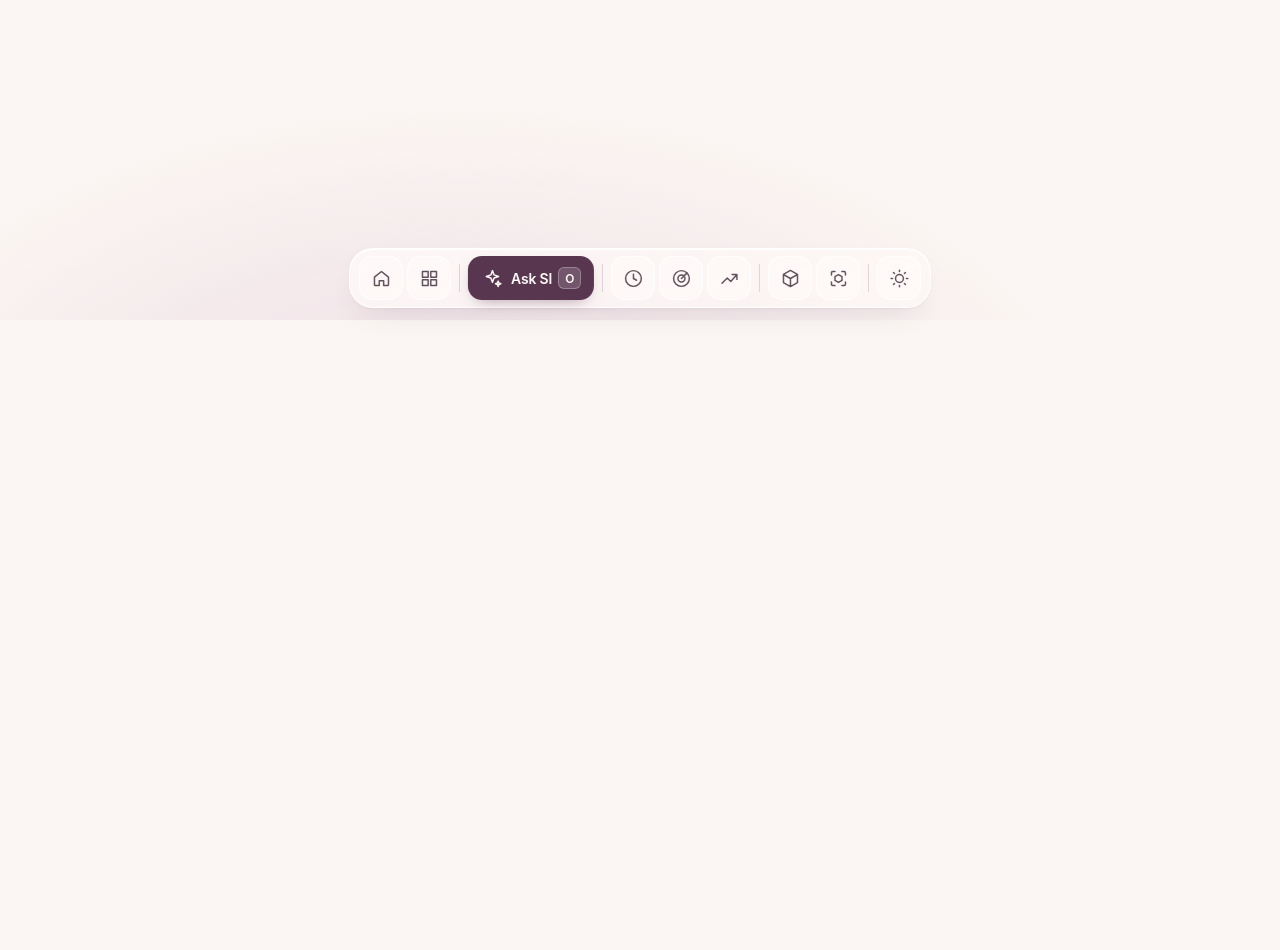
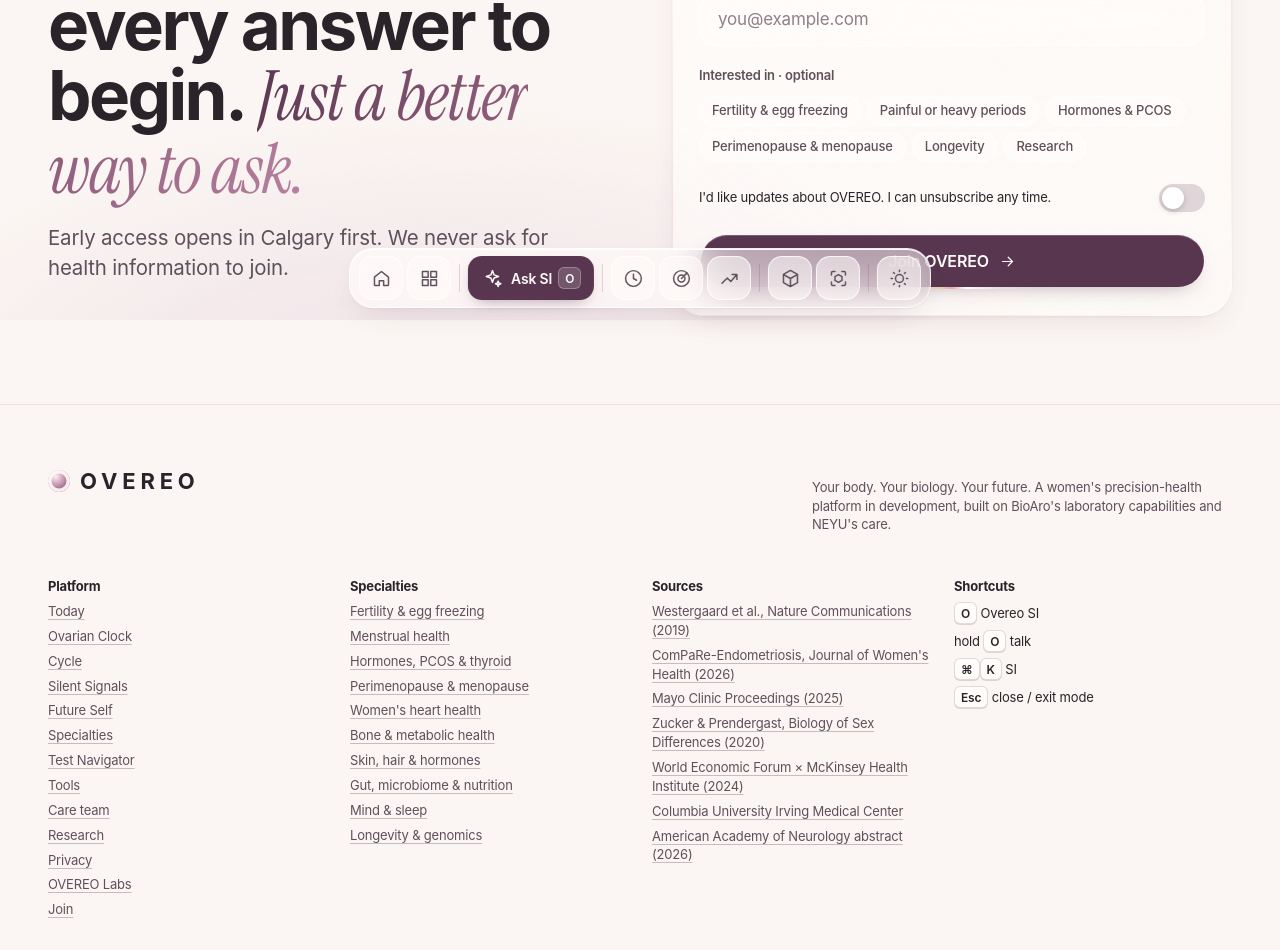
Before and after one commit to arshdeepsingh11/Overeo, a Next.js app: page /join in a window 1280 px wide. Shown: the part 480-1430 px from the top of the page. Before the commit the page ends 800 px from the top, so only its background shows below. Built offline with nearby package versions, Linux system fonts and the light colour scheme.

Commit message:
feat(sections): add join page and footer with every route

```diff
--- /dev/null
+++ b/src/sections/Join.tsx
@@ -0,0 +1,220 @@
+"use client";
+
+import { useEffect, useState } from "react";
+import { TypewriterInput } from "../ui/Controls";
+import { ShineBorder } from "../ui/Motion";
+import { Icon } from "../ui/Icon";
+import { FACTS, MENSTRUAL_FACT, OVARY_FACT } from "../core/research";
+import { openSI, useStore } from "../core/store";
+import { tick, chime } from "../lib/audio";
+import Link from "next/link";
+import { ROUTES } from "../core/routes";
+import { SPECIALTIES } from "../content/specialties";
+
+/* ------------------------------------------------------------------ *
+ * Join — name + email only, with typewriter inputs that shake on
+ * validation errors, and a particle burst on success. Stored only in
+ * this browser in the prototype.
+ * ------------------------------------------------------------------ */
+
+const INTERESTS = ["Fertility & egg freezing", "Painful or heavy periods", "Hormones & PCOS", "Perimenopause & menopause", "Longevity", "Research"];
+
+export function Join() {
+  const [name, setName] = useState("");
+  const [email, setEmail] = useState("");
+  const [ints, setInts] = useState<string[]>([]);
+  const [consent, setConsent] = useState(false);
+  const [errs, setErrs] = useState<{ name?: string; email?: string; consent?: string }>({});
+  const [done, setDone] = useState(false);
+  useEffect(() => {
+    try {
+      if (localStorage.getItem("overeo.join")) setDone(true);
+    } catch {}
+  }, []);
+  const [burst, setBurst] = useState(0);
+  const peers = useStore((s) => s.peers);
+
+  const submit = () => {
+    const e: typeof errs = {};
+    if (name.trim().length < 2) e.name = "Tell us what to call you.";
+    if (!/^[^\s@]+@[^\s@]+\.[^\s@]+$/.test(email.trim())) e.email = "That email doesn't look right.";
+    if (!consent) e.consent = "Please confirm you'd like updates.";
+    setErrs(e);
+    if (Object.keys(e).length) {
+      tick(300, 0.04);
+      return;
+    }
+    try {
+      localStorage.setItem("overeo.join", JSON.stringify({ name, email, ints, at: Date.now() }));
+    } catch {}
+    chime();
+    setBurst((b) => b + 1);
+    setDone(true);
+  };
+
+  return (
+    <section id="join" className="section join">
+      <div className="wrap join-grid">
+        <div>
+          <span className="eyebrow">
+            <span className="dot" /> Join OVEREO
+          </span>
+          <h2 className="title-lg">
+            You don't need every answer to begin. <span className="serif grad-text">Just a better way to ask.</span>
+          </h2>
+          <p className="lede">Early access opens in Calgary first. We never ask for health information to join.</p>
+          {peers > 1 && (
+            <p className="small faint" style={{ marginTop: 16 }}>
+              <Icon name="users" size={14} style={{ display: "inline", verticalAlign: "-2px" }} /> {peers} people are on this page right now.
+            </p>
+          )}
+        </div>
+        <div className="glass holo join-card">
+          {done ? (
+            <div className="join-done">
+              <Burst key={burst} />
+              <span className="join-check">
+                <Icon name="check" size={30} />
+              </span>
+              <h3 className="title-md">You're on the list{name ? `, ${name.split(" ")[0]}` : ""}.</h3>
+              <p className="small muted">Saved in this browser only — nothing was sent. This is a prototype.</p>
+              <div className="sig-actions" style={{ justifyContent: "center" }}>
+                <button className="btn sm" onClick={() => openSI("What happens when I join?")}>
+                  <Icon name="sparkle" size={15} /> What happens next?
+                </button>
+                <button
+                  className="btn ghost sm"
+                  onClick={() => {
+                    try {
+                      localStorage.removeItem("overeo.join");
+                    } catch {}
+                    setDone(false);
+                  }}
+                >
+                  Start over
+                </button>
+              </div>
+            </div>
+          ) : (
+            <form
+              className="join-form"
+              onSubmit={(e) => {
+                e.preventDefault();
+                submit();
+              }}
+              noValidate
+            >
+              <TypewriterInput label="Name" value={name} onChange={setName} placeholder="Your name" error={errs.name} autoComplete="name" name="name" />
+              <TypewriterInput label="Email" value={email} onChange={setEmail} placeholder="you@example.com" type="email" error={errs.email} autoComplete="email" name="email" onEnter={submit} />
+              <div>
+                <span className="tw-label">Interested in · optional</span>
+                <div className="join-ints">
+                  {INTERESTS.map((i) => (
+                    <button
+                      type="button"
+                      key={i}
+                      className={`chip ${ints.includes(i) ? "on" : ""}`}
+                      onClick={() => setInts((x) => (x.includes(i) ? x.filter((y) => y !== i) : [...x, i]))}
+                      aria-pressed={ints.includes(i)}
+                    >
+                      {i}
+                    </button>
+                  ))}
+                </div>
+              </div>
+              <label className={`mk-switch ${errs.consent ? "err" : ""}`}>
+                <span className="small">I'd like updates about OVEREO. I can unsubscribe any time.</span>
+                <button type="button" className="switch" role="switch" aria-checked={consent} onClick={() => setConsent(!consent)} />
+              </label>
+              {errs.consent && <span className="tw-err">{errs.consent}</span>}
+              <ShineBorder>
+                <button className="btn" type="submit" style={{ width: "100%" }}>
+                  Join OVEREO <Icon name="arrow" size={17} />
+                </button>
+              </ShineBorder>
+            </form>
+          )}
+        </div>
+      </div>
+    </section>
+  );
+}
+
+function Burst() {
+  return (
+    <span className="burst" aria-hidden="true">
+      {Array.from({ length: 28 }, (_, i) => (
+        <i key={i} style={{ ["--a" as string]: `${(i / 28) * 360}deg`, ["--d" as string]: `${60 + (i % 5) * 22}px`, ["--h" as string]: 320 + (i % 7) * 8 }} />
+      ))}
+    </span>
+  );
+}
+
+export function Footer() {
+  return (
+    <footer className="footer">
+      <div className="wrap">
+        <div className="footer-top">
+          <div className="wordmark big">
+            <span className="wm-mark" /> OVEREO
+          </div>
+          <p className="muted small" style={{ maxWidth: 420 }}>
+            Your body. Your biology. Your future. A women's precision-health platform in development, built on BioAro's laboratory capabilities and NEYU's care.
+          </p>
+        </div>
+        <div className="footer-cols small">
+          <div>
+            <b>Platform</b>
+            {ROUTES.filter((r) => r.id !== "hero").map((r) => (
+              <Link key={r.id} href={r.path}>
+                {r.label}
+              </Link>
+            ))}
+          </div>
+          <div>
+            <b>Specialties</b>
+            {SPECIALTIES.map((s) => (
+              <Link key={s.slug} href={`/specialties/${s.slug}`}>
+                {s.name}
+              </Link>
+            ))}
+          </div>
+          <div>
+            <b>Sources</b>
+            {FACTS.map((f) => (
+              <a key={f.id} href={f.url} target="_blank" rel="noreferrer">
+                {f.source}
+              </a>
+            ))}
+            <a href={OVARY_FACT.url} target="_blank" rel="noreferrer">
+              {OVARY_FACT.source}
+            </a>
+            <a href={MENSTRUAL_FACT.url} target="_blank" rel="noreferrer">
+              {MENSTRUAL_FACT.source}
+            </a>
+          </div>
+          <div>
+            <b>Shortcuts</b>
+            <span>
+              <span className="kbd">O</span> Overeo SI
+            </span>
+            <span>
+              hold <span className="kbd">O</span> talk
+            </span>
+            <span>
+              <span className="kbd">⌘</span>
+              <span className="kbd">K</span> SI
+            </span>
+            <span>
+              <span className="kbd">Esc</span> close / exit mode
+            </span>
+          </div>
+        </div>
+        <p className="note">
+          <b>Medical disclaimer.</b> OVEREO provides educational information and organisational tools. It does not diagnose, treat or prevent any condition and is not a substitute for advice from a qualified healthcare professional. This website is a prototype: all personal data shown is synthetic, models are illustrative, and proposed services, partners and integrations are not yet available. In an emergency, call 911 or your local emergency number.
+        </p>
+        <p className="note">© 2026 OVEREO · Prototype</p>
+      </div>
+    </footer>
+  );
+}
```
